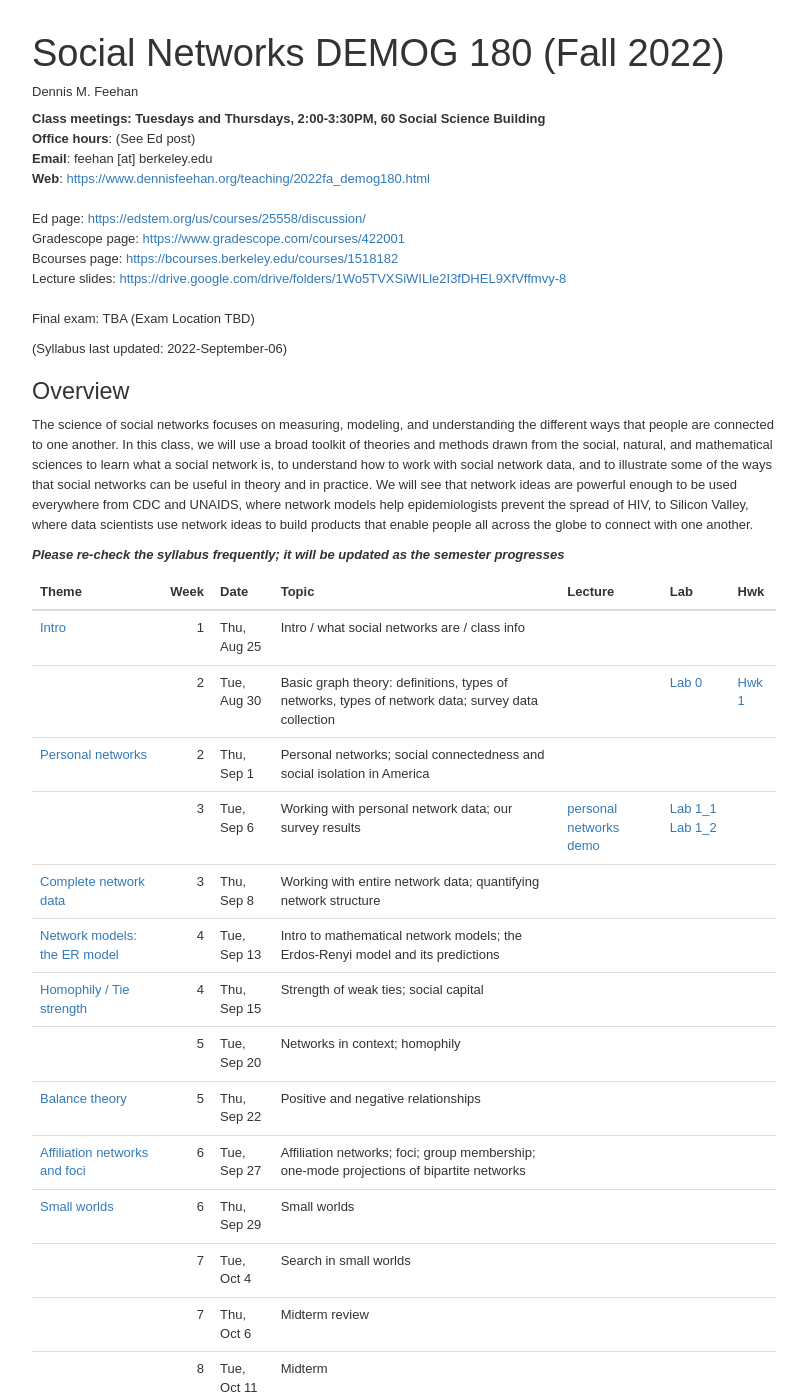
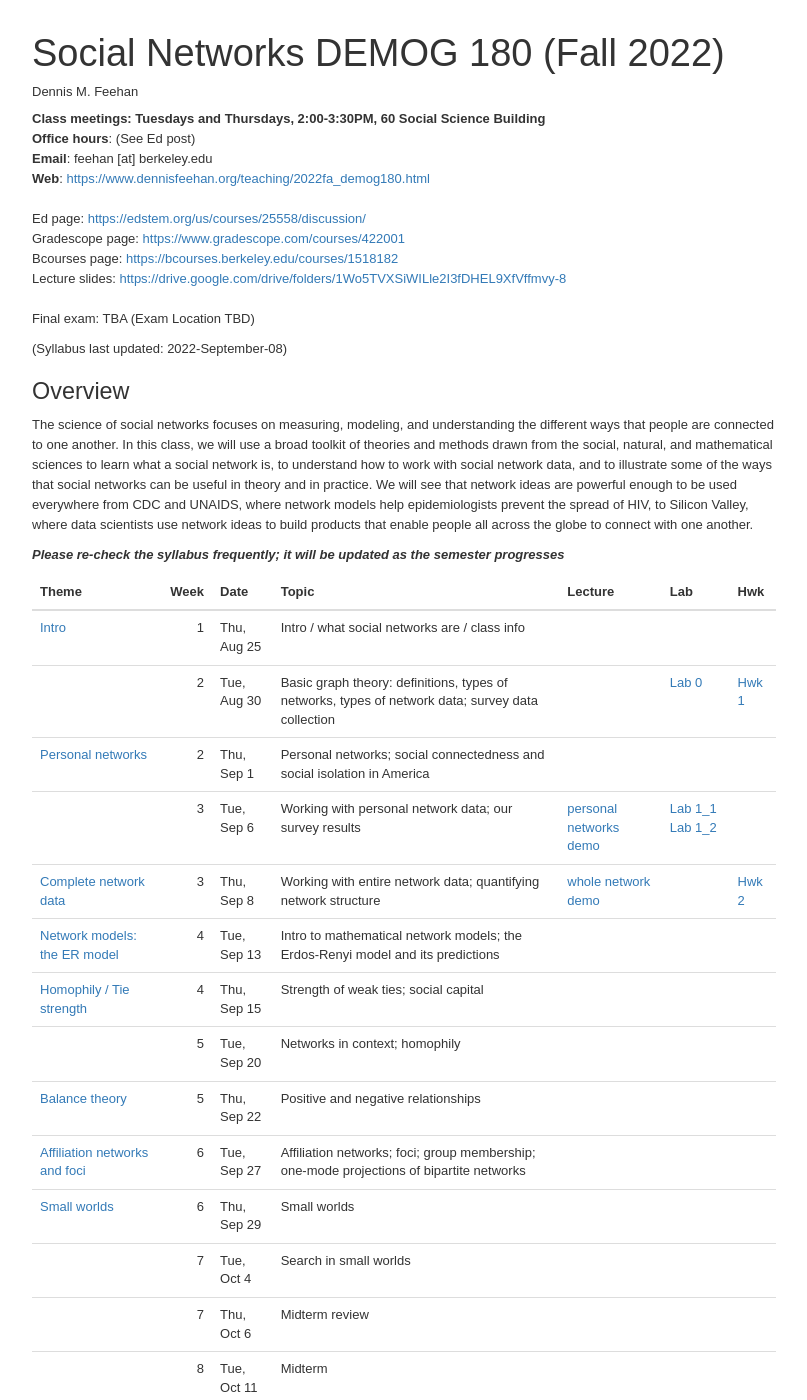
Before and after one commit to dfeehan/dfeehan.github.io, a Jekyll site: the page teaching/2022fa_demog180.html, which Jekyll copies as it is, in a window 1280 px wide and 1400 px high. Shown: the whole window, without its empty margins (236-1043 px from the left). Built offline with Jekyll 4.4.1, drawn with Linux system fonts in a browser that asks for light colours.

Commit message:
link to lecture stuff + hwk 02

```diff
--- a/teaching/2022fa_demog180.html
+++ b/teaching/2022fa_demog180.html
@@ -725,7 +725,7 @@
 Bcourses page: <a href="https://bcourses.berkeley.edu/courses/1518182">https://bcourses.berkeley.edu/courses/1518182</a><br />
 Lecture slides: <a href="https://drive.google.com/drive/folders/1Wo5TVXSiWILle2I3fDHEL9XfVffmvy-8?usp=sharing">https://drive.google.com/drive/folders/1Wo5TVXSiWILle2I3fDHEL9XfVffmvy-8</a><br />
 <BR> Final exam: TBA (Exam Location TBD) <BR></p>
-<p>(Syllabus last updated: 2022-September-06)</p>
+<p>(Syllabus last updated: 2022-September-08)</p>
 <div id="overview" class="section level2">
 <h2>Overview</h2>
 <p>The science of social networks focuses on measuring, modeling, and
@@ -870,10 +870,14 @@
 Working with entire network data; quantifying network structure
 </td>
 <td style="text-align:left;">
-</td>
-<td style="text-align:left;">
-</td>
-<td style="text-align:left;">
+<a href="https://datahub.berkeley.edu/hub/user-redirect/git-pull?repo=https%3A%2F%2Fgithub.com%2Fdfeehan%2Fdemog180-fa2022&amp;urlpath=tree%2Fdemog180-fa2022%2Flecture%2F02_working_with_whole_network_data%2F02_intro_to_whole_network_data.ipynb&amp;branch=main">whole
+network demo</a>
+</td>
+<td style="text-align:left;">
+</td>
+<td style="text-align:left;">
+<a href="https://datahub.berkeley.edu/hub/user-redirect/git-pull?repo=https%3A%2F%2Fgithub.com%2Fdfeehan%2Fdemog180-fa2022&amp;urlpath=tree%2Fdemog180-fa2022%2Fhwk%2Fhw2%2Fhw02.ipynb&amp;branch=main">Hwk
+2</a>
 </td>
 </tr>
 <tr>
@@ -1387,7 +1391,6 @@
 </tbody>
 </table>
 <!-- LINK REFERENCES -->
-<!-- [whole network demo]: -->
 <!-- [er demo]:  -->
 <!-- [sowt demo]:  -->
 <!-- [structural balance demo]:  -->
```
